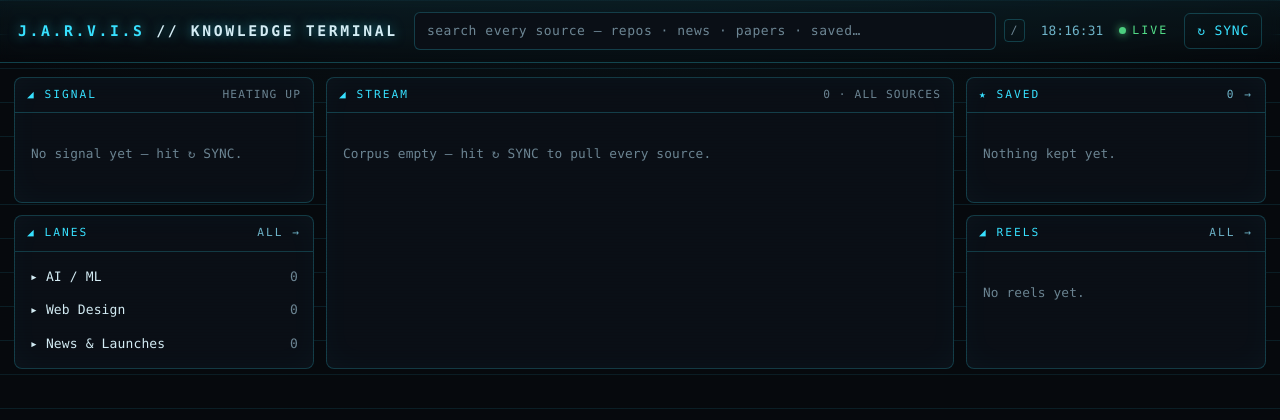
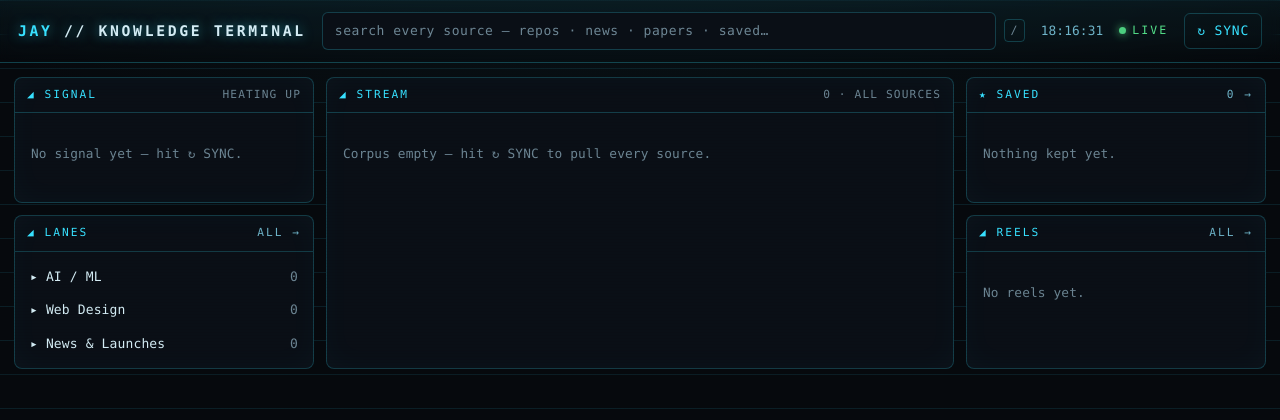
Before and after one commit to kartikdubeycoded/getyour-kb-right, a FastAPI app: page / in a window 1280 px wide. Shown: the top 420 px of the page. Run offline with FastAPI, Linux system fonts and the light colour scheme; data that the repository does not hold is empty; some libraries are stand-ins or nearby versions.

Commit message:
chore: rename terminal brand J.A.R.V.I.S -> JAY
Co-Authored-By: Claude Opus 4.8 <noreply@anthropic.com>

```diff
--- a/app/templates/terminal.html
+++ b/app/templates/terminal.html
@@ -3,12 +3,12 @@
 <head>
   <meta charset="utf-8" />
   <meta name="viewport" content="width=device-width, initial-scale=1" />
-  <title>J.A.R.V.I.S · knowledge terminal</title>
+  <title>JAY · knowledge terminal</title>
   <link rel="stylesheet" href="/static/terminal.css" />
 </head>
 <body>
   <header class="hud">
-    <span class="brand">J.A.R.V.I.S<b> // KNOWLEDGE TERMINAL</b></span>
+    <span class="brand">JAY<b> // KNOWLEDGE TERMINAL</b></span>
     <form class="search" method="get" action="/search">
       <input id="q" type="search" name="q" placeholder="search every source — repos · news · papers · saved…" autocomplete="off" />
       <span class="kbd">/</span>
```
